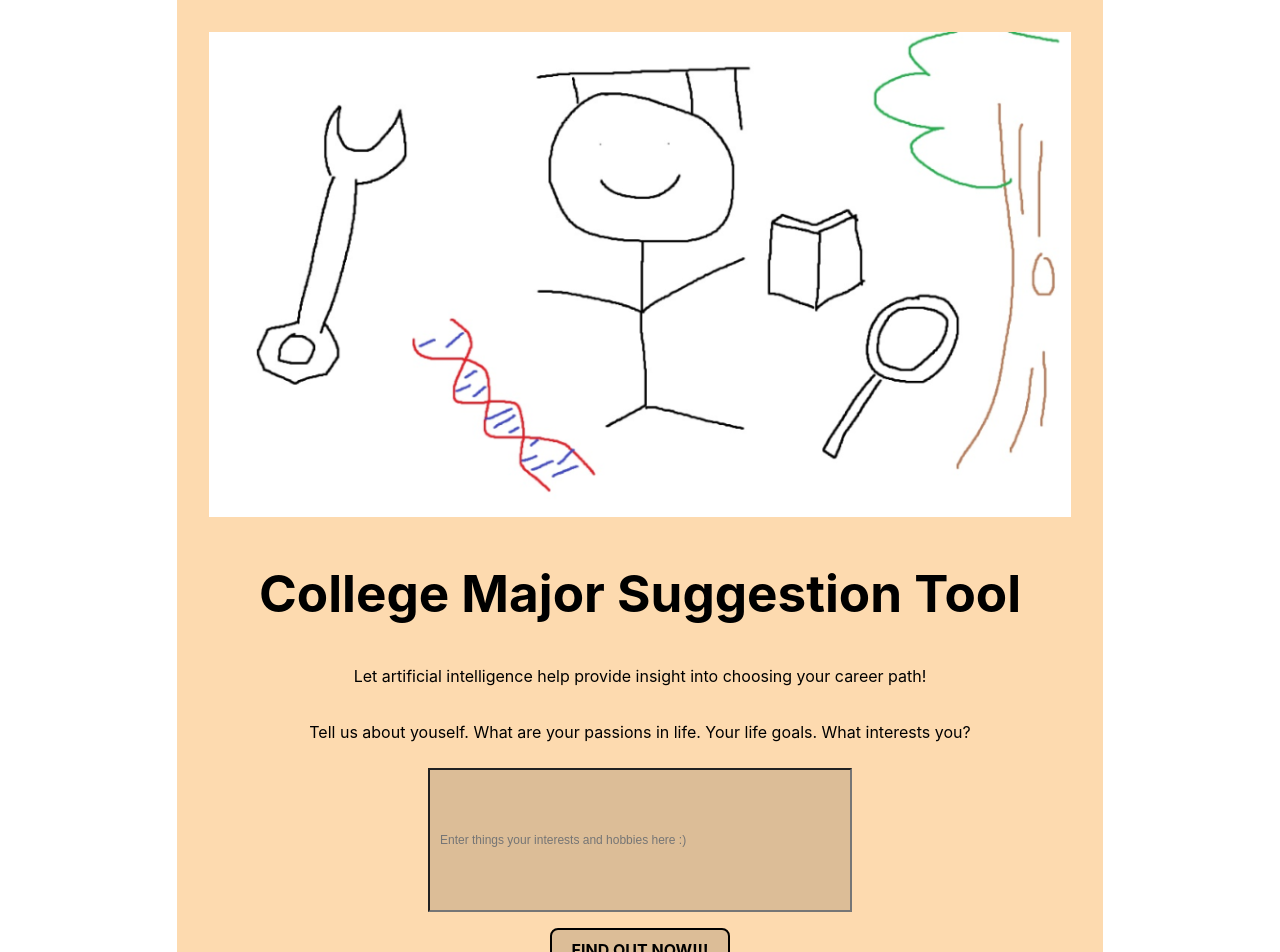
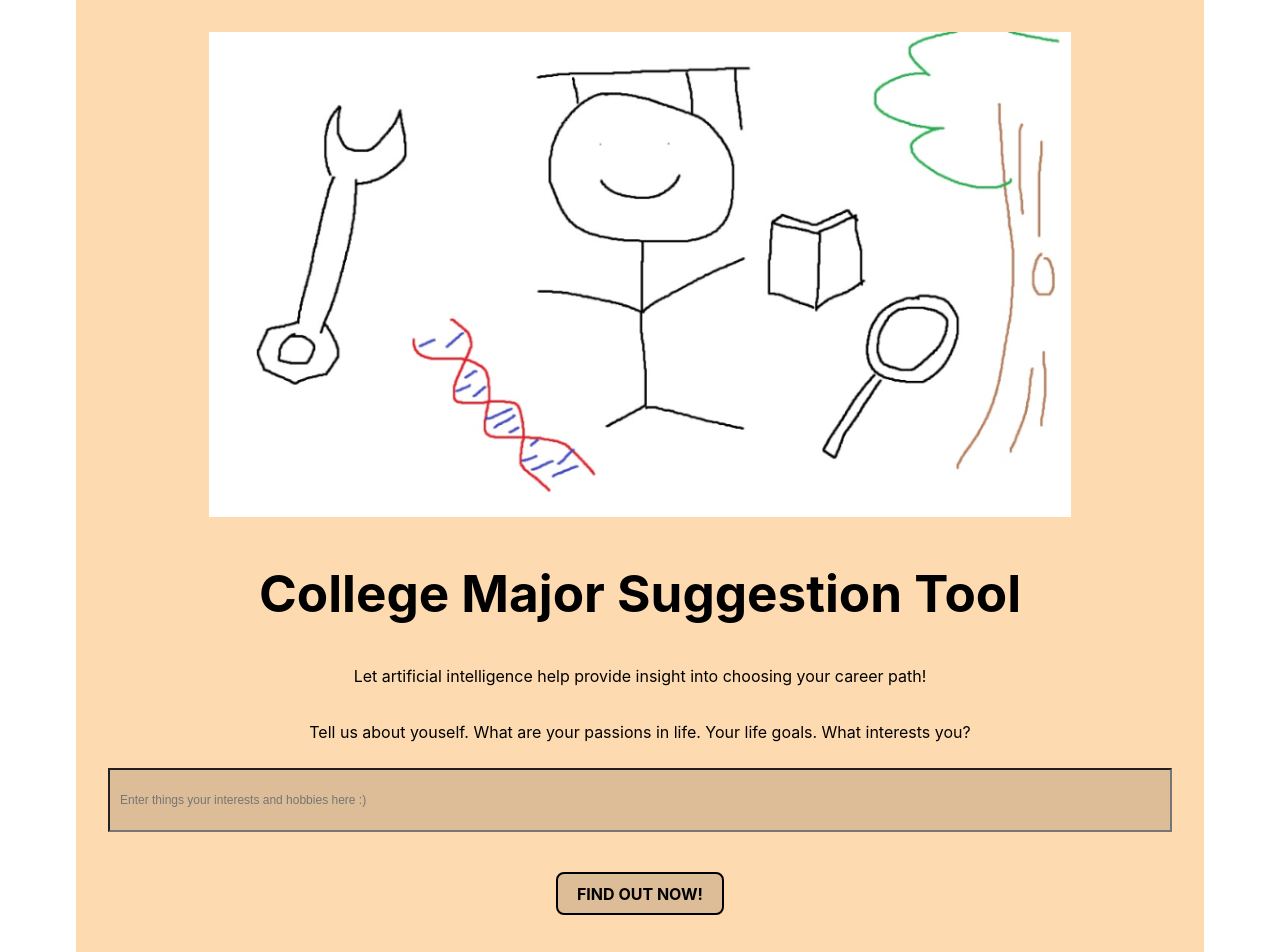
Before and after one commit to travis-tran03/Microsoft-Hackathon, a React (Vite) app in the folder Microsoft-Hackathon/client/: page / in a window 1280 px wide. Shown: the top 952 px of the page. Built offline with nearby package versions, Linux system fonts and the light colour scheme.

Commit message:
gunicorn startup change

```diff
--- a/Microsoft-Hackathon/client/src/components/Results.jsx
+++ b/Microsoft-Hackathon/client/src/components/Results.jsx
@@ -21,8 +21,8 @@ const [showData, setShowData] = useState(false);
   };
 
   const inputStyle = {
-    width: '50vh',
-    height: '15vh',
+    width: '130vh',
+    height: '5vh',
     padding: '10px',
     'background-color': 'rgb(220, 189, 151)',
     color: 'black',
@@ -40,7 +40,7 @@ const [showData, setShowData] = useState(false);
         style={inputStyle}
       />
     </div>
-    <button style={{marginTop: "2vh", color: 'black', backgroundColor: 'rgb(220, 189, 151)', border: '0.3vh solid black', fontWeight: 'bold'}} onClick={() => [fetchData()]}> FIND OUT NOW!!! </button>
+    <button style={{marginTop: "5vh", marginBottom: "7vh", color: 'black', backgroundColor: 'rgb(220, 189, 151)', border: '0.3vh solid black', fontWeight: 'bold'}} onClick={() => [fetchData()]}> FIND OUT NOW! </button>
         <>
             <div>
                {!loading ? data.length > 0 && data.map((major) => {
@@ -48,7 +48,7 @@ const [showData, setShowData] = useState(false);
                   <>
                     <div className='majorContainer'>
                       <div style={{marginBottom: "3vh", fontSize: "3vh", fontWeight: "bold"}}>{major.Majors}</div>
-                      <div style={{marginBottom: "3vh", fontSize: "1.2vh"}}>{major.Description} </div>
+                      <div style={{marginBottom: "3vh", fontSize: "1.6vh"}}>{major.Description} </div>
                       <a style={{marginBottom: "3vh", fontSize: "2.2vh"}} href={major.Majors_href} target='_blank'> {major.Majors_href} </a>
                     </div>
                   </>
```
Also changed, not shown: 1 other file (tests, documents, lock files or other folders).
